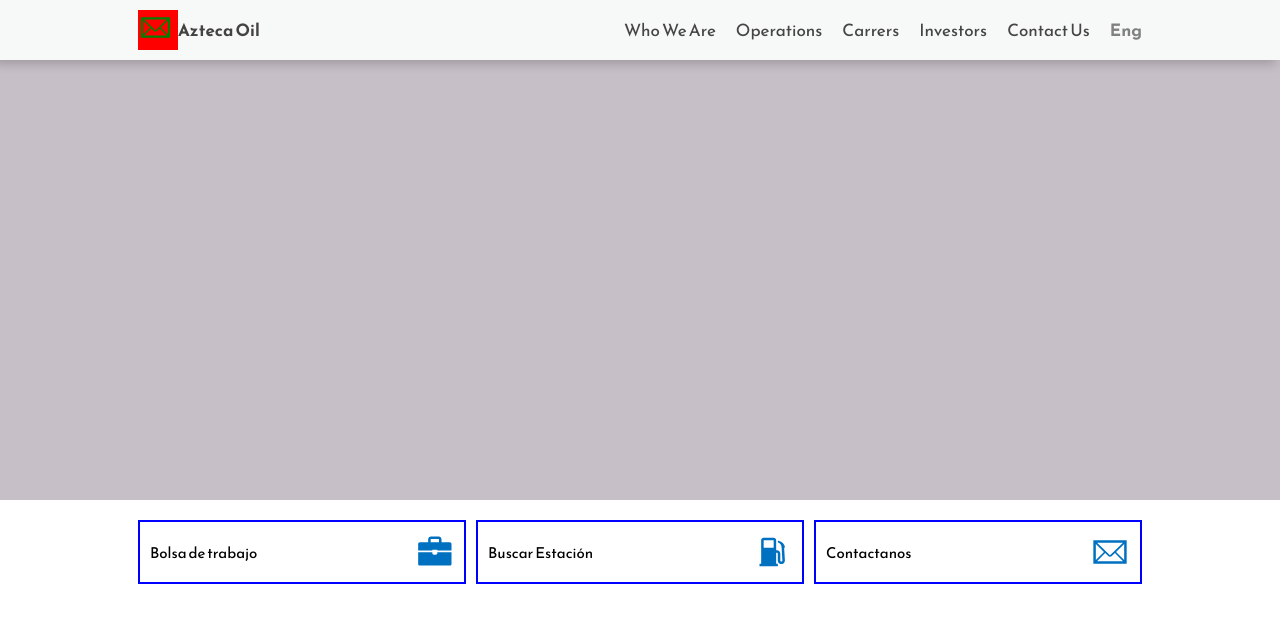
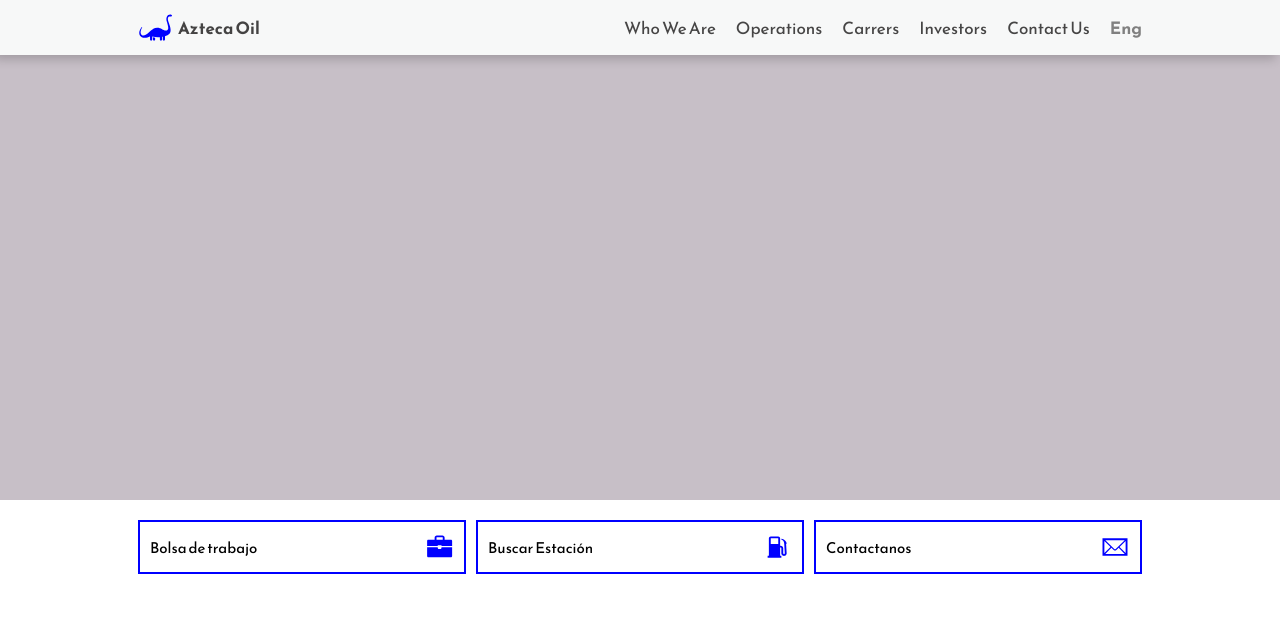
Before and after one commit to EddBeltran/oil-company-website, a React (Create React App) app: page / in a window 1280 px wide. Shown: the top 622 px of the page. Built offline with nearby package versions, Linux system fonts and the light colour scheme.

Commit message:
Se mejoró el componente de herolinks

```diff
--- a/src/components/Header.js
+++ b/src/components/Header.js
@@ -1,9 +1,6 @@
 import React from "react";
 import { useState } from "react";
 import Icon from "./UI/Icon";
-//import Logo from "../assets/icons/sprite.svg#_main_logo";
-//import Logo from "/sprite.svg#icon-pacman";
-//import { ReactComponent as ReactSprite } from "../assets/icons/sprite.svg";
 
 function Header() {
   const [language, setLanguage] = useState(true);
@@ -22,11 +19,8 @@ function Header() {
     <div className="header">
       <nav className="nav small-container">
         <a href="google.com" className="nav__logo">
-        <div className="icon-container">
-          <Icon name="email" color="green" size={35} />
-        </div>
-
-          <span>Azteca Oil</span>
+          <Icon name="_main_logo" color="blue" size={35} />
+          <span className="nav__logo__text">Azteca Oil</span>
         </a>
         <ul className={showMenu ? "nav__items active" : "nav__items"}>
           <li>Who We Are</li>
--- a/src/components/HeroLinks.js
+++ b/src/components/HeroLinks.js
@@ -1,16 +1,13 @@
 import React from 'react'
-import iconJobs from '../assets/icons/jobs.svg'
-import iconGasStation from '../assets/icons/gas-station.svg'
-import iconEmail from '../assets/icons/email.svg'
 import IconLink from './UI/IconLink'
 
 function HeroLinks() {
   return (
     <section className='block big-container'>
         <div className='hero-links grid grid--1x3 small-container'>
-            <IconLink text="Bolsa de trabajo" image={iconJobs} />
-            <IconLink text="Buscar Estación" image={iconGasStation} />
-            <IconLink text="Contactanos" image={iconEmail} />
+            <IconLink text="Bolsa de trabajo" iconName ="jobs" iconSize="30" buttomStyle="primary"/>
+            <IconLink text="Buscar Estación" iconName ="gas-station" iconSize="30" buttomStyle="primary"/>
+            <IconLink text="Contactanos" iconName ="email" iconSize="30" buttomStyle="primary"/>
         </div>
     </section>
   )
--- a/src/components/UI/Icon.js
+++ b/src/components/UI/Icon.js
@@ -1,12 +1,14 @@
-import React from 'react';
-import SvgSprite from "../../assets/icons/sprite.svg"
+import React from "react";
+import SvgSprite from "../../assets/icons/sprite.svg";
 
-function Icon({name, color, size}) {
+function Icon({ name, color, size }) {
   return (
-    <svg fill={color} width={size} height={size}>
+    <div className="icon-container">
+      <svg fill={color} width={size} height={size}>
         <use xlinkHref={`${SvgSprite}#${name}`} />
-    </svg>
-  )
+      </svg>
+    </div>
+  );
 }
 
-export default Icon
+export default Icon;
--- a/src/components/UI/IconLink.js
+++ b/src/components/UI/IconLink.js
@@ -1,10 +1,20 @@
-import React from 'react'
+import React from 'react';
+import Icon from './Icon';
 
-function IconLink(props) {
+function IconLink({text, iconName, iconSize, buttomStyle}) {
+  let iconColor
+  if (buttomStyle==="primary"){
+    iconColor = "blue";
+  } else if (buttomStyle==="secondary"){
+    iconColor = "green";
+  } else {
+    iconColor = "orange";
+  }
+
   return (
-    <div className='icon-link'>
-        <p>{props.text}</p>
-        <img src={props.image} alt={props.text}/>
+    <div className={`icon-link icon-link--${buttomStyle}`}>
+        <p>{text}</p>
+        <Icon name={iconName} color={iconColor} size={iconSize} />
     </div>
   )
 }
--- a/src/styles/_desktop.scss
+++ b/src/styles/_desktop.scss
@@ -23,9 +23,8 @@
             align-items: center;
             font-weight: bold;
 
-            img {
-                width: 45px;
-                padding-right: 1rem;
+            &__text {
+                padding-left: 0.5rem;
             }
         }
 
@@ -265,7 +264,7 @@
         color: #fff;
         display: flex;
         flex-direction: column;
-        justify-content: end;
+        justify-content: flex-end;
         padding: 3rem 1rem;
 
         &__title {
--- a/src/styles/_utilities.scss
+++ b/src/styles/_utilities.scss
@@ -58,24 +58,13 @@
     }
 }
 
-
 .icon-container {
-    width: 40px;
-    height: 40px;
-    background-color: red;
+    display: flex;
+    align-items: center;
+    justify-content: center;
 }
 
-.icon {
-    width: 50px;
-    height: 50px;
-    position: 'absolute';
-
-    &--white {
-        fill: orange;
-    }
-}
-
-  .btn {
+.btn {
     background-color: red;
     color: #fff;
     border: 0;
@@ -85,15 +74,36 @@
 
 
 .icon-link {
-    border: solid 2px blue;
     padding: 1rem;
     font-size: 1.5rem;
     display: flex;
     justify-content: space-between;
     align-items: center;
     cursor: pointer;
+    transition: 0.1s ease-in;
 
-    img {
-        width: 40px;
+    &--primary {
+        border: solid 2px config.$primary-color;
+        &:hover {
+            color: #fff;
+            background-color: config.$primary-color;
+            & .icon-container svg {
+                fill: #fff;
+            }
+        }
     }
+
+    &--secondary {
+        border: solid 2px config.$secondary-color;
+        &:hover {
+            color: #fff;
+            background-color: config.$secondary-color;
+            & .icon-container svg {
+                fill: #fff;
+            }
+        }
+    }
+
+
+
 }
--- a/src/styles/style.scss
+++ b/src/styles/style.scss
@@ -1,5 +1,8 @@
 @use 'config';
 @use 'utilities';
-
 @use "desktop";
 @use "mobile";
+
+.bro {
+    color: aqua;
+}
```
